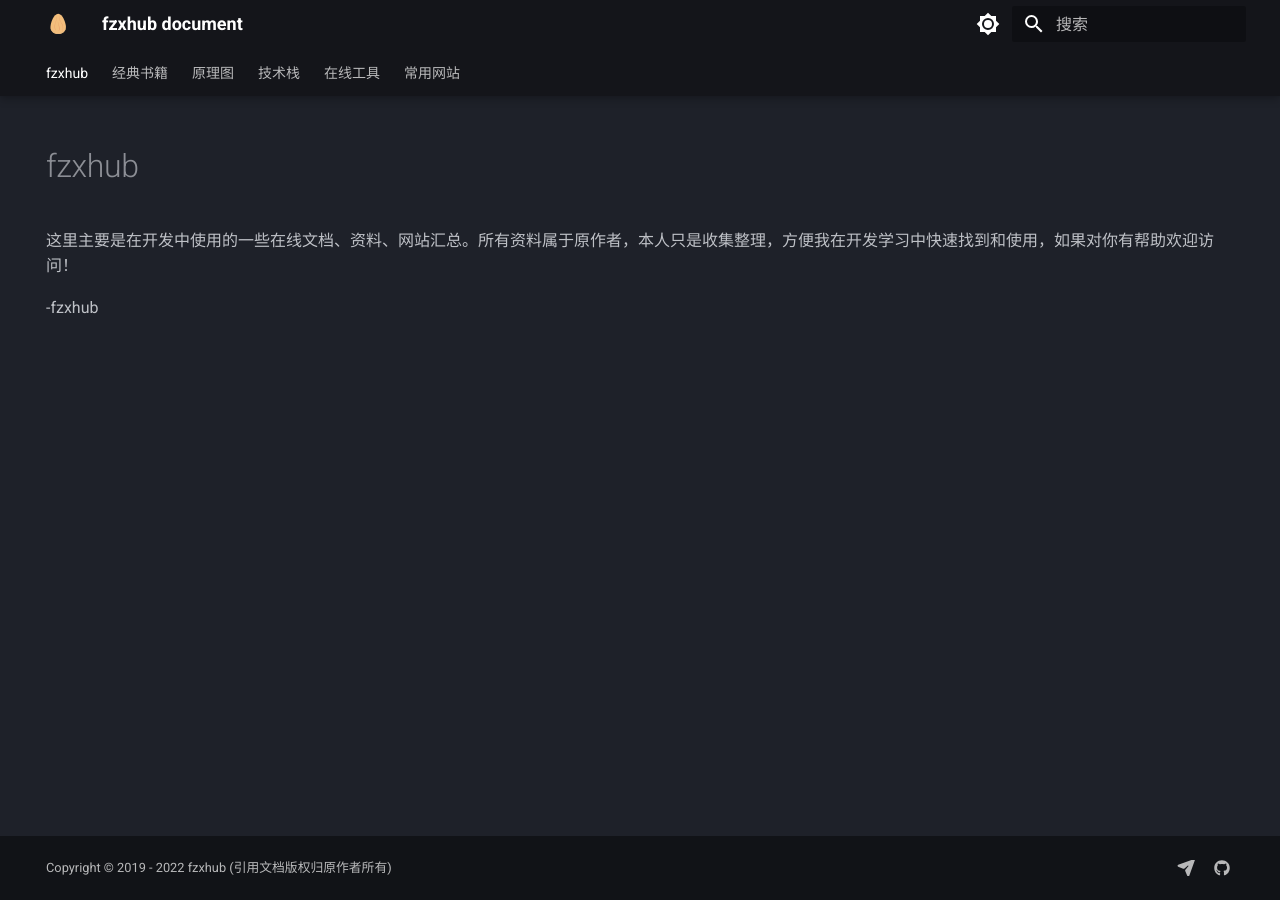
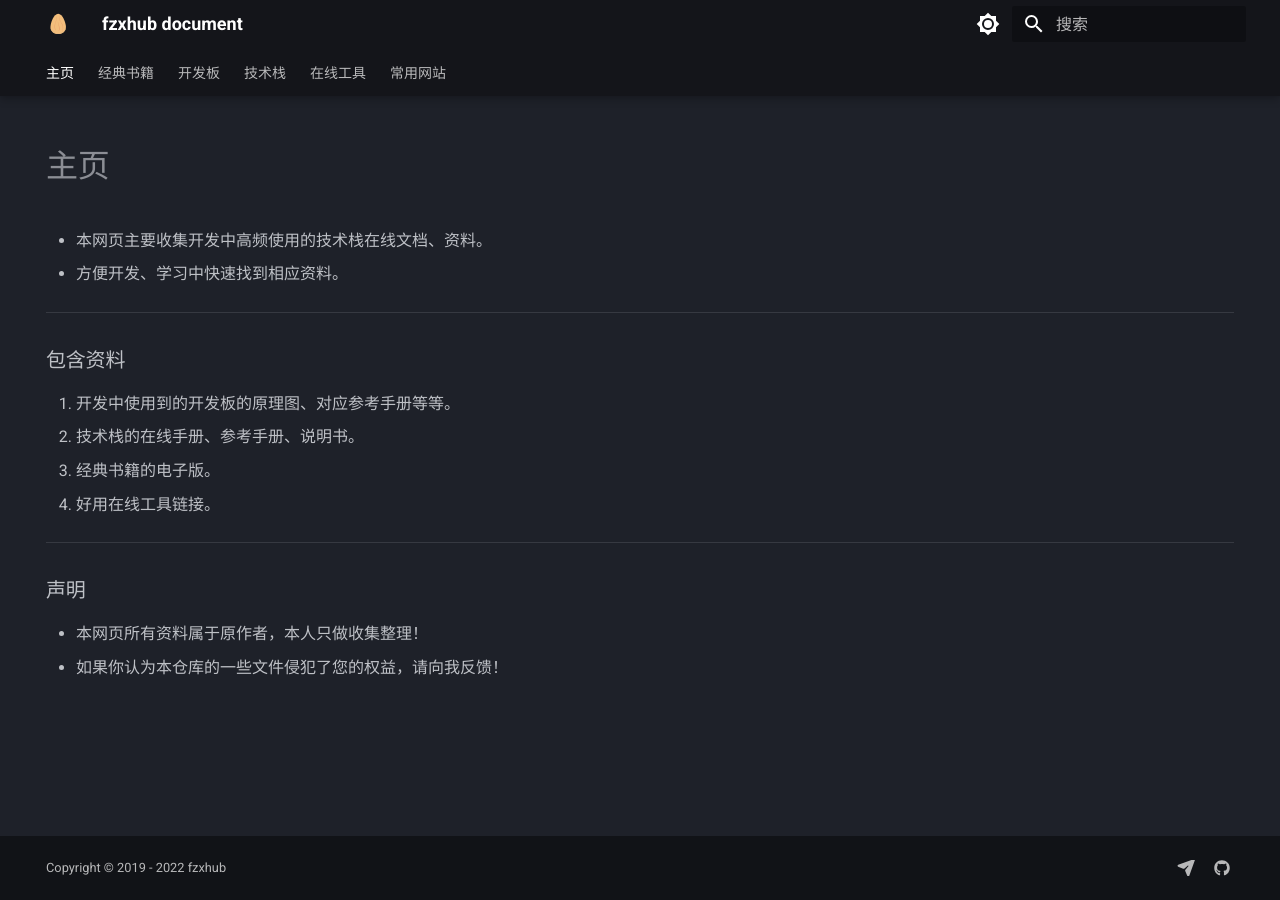
Before and after one commit to fzxhub/document, an MkDocs documentation site: the page built from docs/index.md, in a window 1280 px wide. Built offline with MkDocs 1.6.1 and Material for MkDocs 9.7.7, drawn with Linux system fonts in a browser that asks for light colours.

Commit message:
修改部分逻辑

```diff
--- a/docs/schematic.md
+++ b/docs/devboard.md
@@ -2,4 +2,4 @@
 hide:
   - footer
 ---
-# 原理图
+# 开发板
--- a/docs/index.md
+++ b/docs/index.md
@@ -5,8 +5,21 @@ hide:
   - toc
 ---
 
-# fzxhub
+# 主页
 
-这里主要是在开发中使用的一些在线文档、资料、网站汇总。所有资料属于原作者，本人只是收集整理，方便我在开发学习中快速找到和使用，如果对你有帮助欢迎访问！
+- 本网页主要收集开发中高频使用的技术栈在线文档、资料。
+- 方便开发、学习中快速找到相应资料。
 
--fzxhub
+---
+### 包含资料
+
+1. 开发中使用到的开发板的原理图、对应参考手册等等。
+2. 技术栈的在线手册、参考手册、说明书。
+3. 经典书籍的电子版。
+4. 好用在线工具链接。
+
+---
+### 声明
+
+- 本网页所有资料属于原作者，本人只做收集整理！
+- 如果你认为本仓库的一些文件侵犯了您的权益，请向我反馈！
--- a/mkdocs.yml
+++ b/mkdocs.yml
@@ -42,7 +42,7 @@ extra:
       link: https://github.com/fzxhub
 
 #版权设置
-copyright: Copyright &copy; 2019 - 2022 fzxhub (引用文档版权归原作者所有)
+copyright: Copyright &copy; 2019 - 2022 fzxhub
 
 #插件
 plugins:
```
